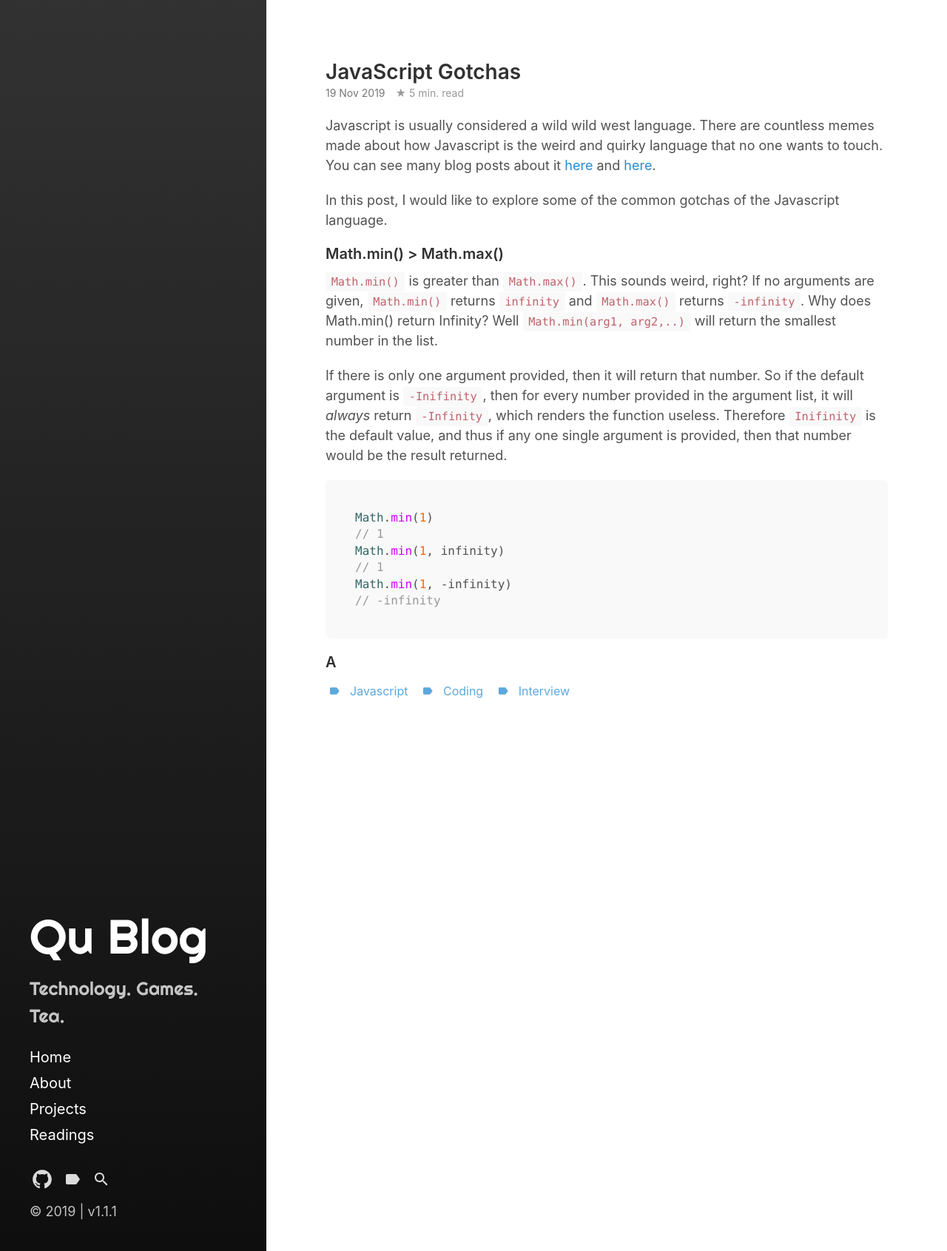
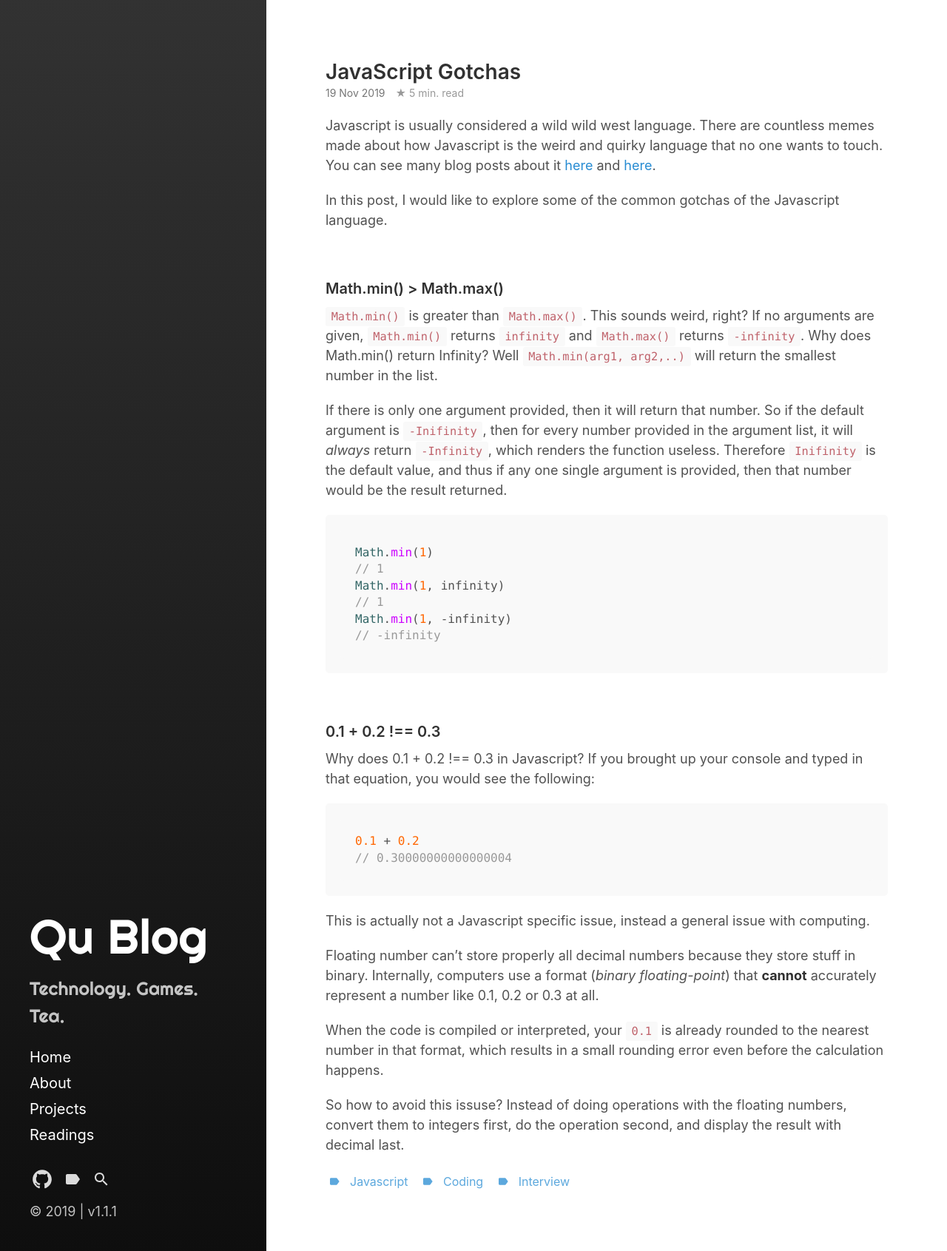
Before and after one commit to yiqu/yiqu.github.io, a Jekyll site: the page built from _posts/2019-11-19-js-stuff.md, in a window 1280 px wide. Shown: the whole page at 74% size. Built offline with Jekyll 4.4.1, drawn with Linux system fonts in a browser that asks for light colours; some web fonts are replaced.

Commit message:
Update 2019-11-19-js-stuff.md

````diff
--- a/_posts/2019-11-19-js-stuff.md
+++ b/_posts/2019-11-19-js-stuff.md
@@ -13,6 +13,8 @@ language that no one wants to touch. You can see many blog posts about it [here]
 
 In this post, I would like to explore some of the common gotchas of the Javascript language.
 <!--more-->
+
+<br/>
 
 #### Math.min() > Math.max()
 
@@ -30,4 +32,21 @@ Math.min(1, -infinity)
 // -infinity
 ```
 
-#### A
+<br/>
+
+#### 0.1 + 0.2 !== 0.3
+
+Why does 0.1 + 0.2 !== 0.3 in Javascript? If you brought up your console and typed in that equation, you would see the following:
+
+```javascript
+0.1 + 0.2
+// 0.30000000000000004
+```
+
+This is actually not a Javascript specific issue, instead a general issue with computing.
+
+Floating number can't store properly all decimal numbers because they store stuff in binary. Internally, computers use a format (*binary floating-point*) that **cannot** accurately represent a number like 0.1, 0.2 or 0.3 at all.
+
+When the code is compiled or interpreted, your <code>0.1</code> is already rounded to the nearest number in that format, which results in a small rounding error even before the calculation happens.
+
+So how to avoid this issuse? Instead of doing operations with the floating numbers, convert them to integers first, do the operation second, and display the result with decimal last.
````
